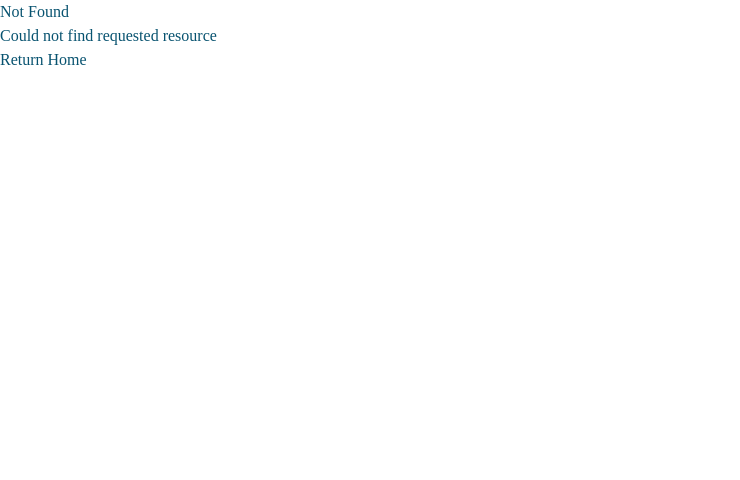
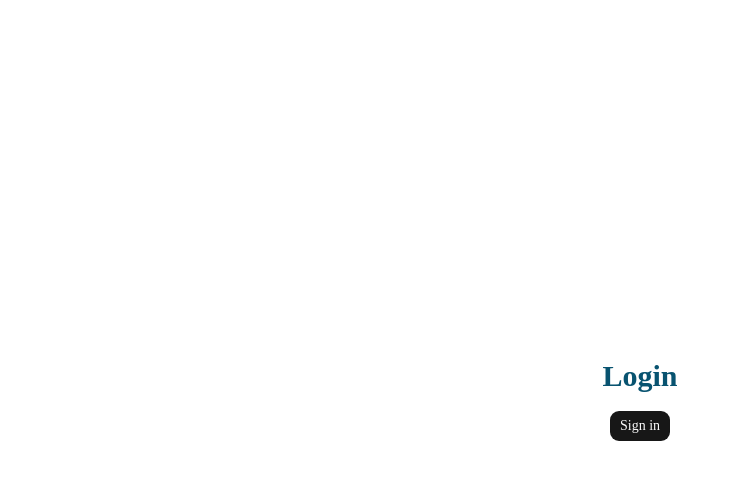
Before and after one commit to KwandileMgenge/repairshop, a Next.js app: page /login in a window 1280 px wide. Before the commit this address had no page. Shown: the top 480 px of the page, without its empty margins (0-740 px from the left). Built offline with nearby package versions, Linux system fonts and the light colour scheme.

Commit message:
Installed kinde auth and set up login page

```diff
--- /dev/null
+++ b/app/api/auth/[kindeAuth]/route.ts
@@ -0,0 +1,3 @@
+import {handleAuth} from "@kinde-oss/kinde-auth-nextjs/server";
+
+export const GET = handleAuth();
--- /dev/null
+++ b/app/login/page.tsx
@@ -0,0 +1,17 @@
+import { Button } from "@/components/ui/button";
+import { LoginLink} from "@kinde-oss/kinde-auth-nextjs/components";
+
+<LoginLink>Sign in</LoginLink>
+
+export default function LoginPage() {
+  return (
+    <main className="flex flex-col items-center justify-center min-h-screen py-2">
+
+      <h1 className="text-3xl font-bold mb-4">Login</h1>
+      <Button>
+        <LoginLink>Sign in</LoginLink>
+      </Button>
+
+    </main>
+  );
+}
--- a/package.json
+++ b/package.json
@@ -10,6 +10,7 @@
   },
   "dependencies": {
     "@base-ui/react": "^1.8.0",
+    "@kinde-oss/kinde-auth-nextjs": "^2.13.1",
     "@sentry/nextjs": "^10.73.0",
     "class-variance-authority": "^0.7.1",
     "cn": "^0.2.6",
```
Also changed, not shown: 1 other file (tests, documents, lock files or other folders).
